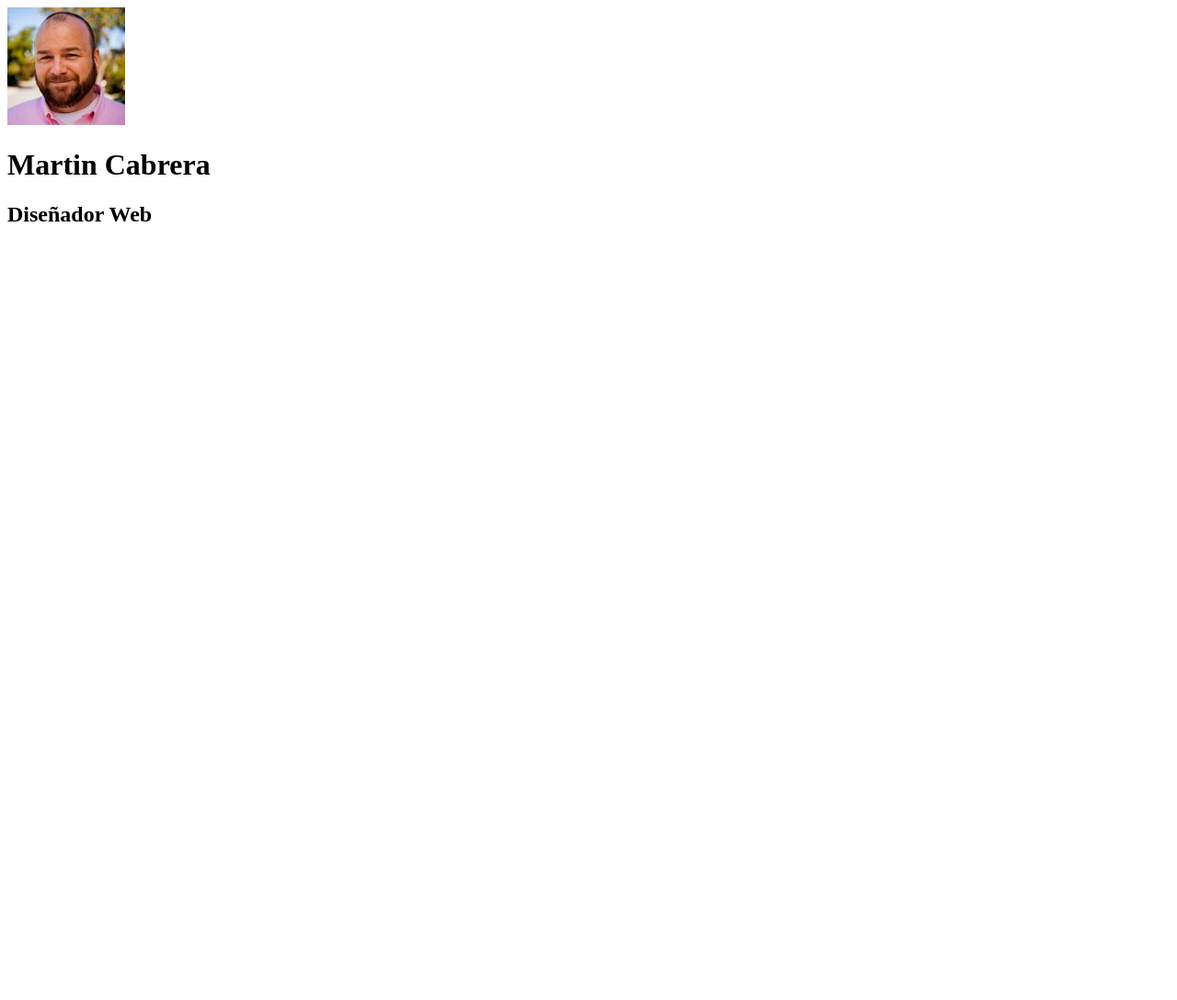
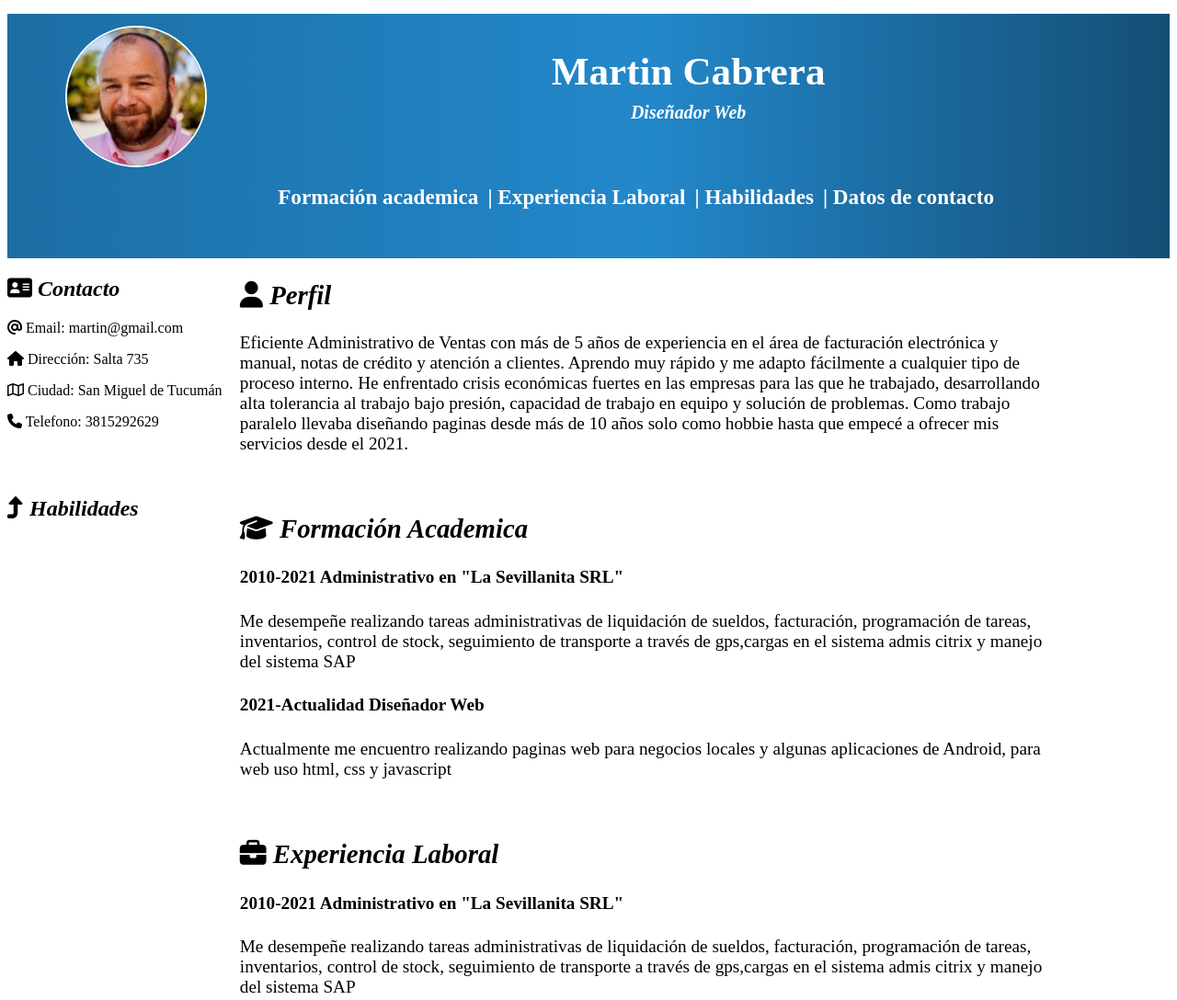
Before and after one commit to Padacan/cv, a plain HTML site: page index.html in a window 1280 px wide. Shown: the top 1088 px of the page at 92% size. Before the commit the page ends 800 px from the top, so only its background shows below. Drawn offline with Linux system fonts and the light colour scheme.

Commit message:
casi completa

```diff
--- a/css/estilo.css
+++ b/css/estilo.css
@@ -1,3 +1,73 @@
-encabezado {
-    background-color: #85B3FF;
+header {
+    height: 190px;
+    margin-top: 15px;
+    background: #1C6EA4;
+background: -moz-linear-gradient(left, #1C6EA4 0%, #2388CB 55%, #144E75 100%);
+background: -webkit-linear-gradient(left, #1C6EA4 0%, #2388CB 55%, #144E75 100%);
+background: linear-gradient(to right, #1C6EA4 0%, #2388CB 55%, #144E75 100%);
+
 }
+.fotito {
+    border-radius: 100%;
+    height: 150px;
+    width: 150px;
+    margin-top: 1%;
+    margin-left: 5%;
+    border: 2px solid white;
+    float: left;
+}
+
+.nombre-fotito {
+    color: white;
+    text-align:center;
+    font-size: 270%;
+    margin-top: 15px;
+    padding-top: 3%;
+
+
+}
+.profesion-fotito {
+    color: white;
+    text-align:center;
+    font-size: 125%;
+    margin-top: -20px;
+    font-style: italic;
+}
+nav {
+    height: 80px;
+    margin-top: -20px;
+    background: #1C6EA4;
+    background: -moz-linear-gradient(left, #1C6EA4 0%, #2388CB 55%, #144E75 100%);
+    background: -webkit-linear-gradient(left, #1C6EA4 0%, #2388CB 55%, #144E75 100%);
+    background: linear-gradient(to right, #1C6EA4 0%, #2388CB 55%, #144E75 100%);
+}
+ul {
+    list-style: none;
+    text-align:center;
+    margin-left: 5%;
+    font-weight: bold;
+}
+li {
+    display: inline;
+    color:white;
+    padding-left: 3px;
+    padding-right: 3px;
+    font-size: 145%;
+
+}
+a {
+    text-decoration:none;
+    color:white;
+}
+aside {
+    float: left;
+    width: 20%;
+}
+article {
+    width: 70%;
+    float: left;
+    font-size:120%;
+}
+.perfil{
+    font-style: italic;
+}
--- a/index.html
+++ b/index.html
@@ -5,30 +5,67 @@
     <meta http-equiv="X-UA-Compatible" content="IE=edge">
     <meta name="viewport" content="width=device-width, initial-scale=1.0">
     <title>Proyecto - Curriculum vitae</title>
-    <link rel="stylesheet" src="css/estilo.css">
+    <link rel="stylesheet" type="text/css" href="css/estilo.css">
+    <script src="https://kit.fontawesome.com/308165822a.js" crossorigin="anonymous"></script>
 </head>
 <body>
      <header>
-        <div id="encabezado">
-            <img src="img/66.jpg" alt="foto de perfil">
-            <h1>Martin Cabrera</h1>
-            <h2>Diseñador Web</h2>
-        </div>
-
+            <img class="fotito" src="img/66.jpg" alt="foto de perfil">
+            <h1 class="nombre-fotito">Martin Cabrera</h1>
+            <h2 class="profesion-fotito">Diseñador Web</h2>
      </header>
      <nav>
-
+       <ul>
+            <li> <a href="#formacion">Formación academica</a></li>
+            <li> <a href="#experiencia">  |     Experiencia Laboral</a></li>
+            <li> <a href="#habilidades">  |     Habilidades</a></li>
+            <li> <a href="#contacto">  |     Datos de contacto</a></li>
+       </ul>
      </nav>
      <aside>
-
+        <h2 class="perfil" id="#contacto"><i class="fa-solid fa-address-card"></i> Contacto</h2>
+        <p><i class="fa-solid fa-at"></i> Email: martin@gmail.com</p>
+        <p><i class="fa-solid fa-house"></i> Dirección: Salta 735</p>
+        <p><i class="fa-regular fa-map"></i> Ciudad: San Miguel de Tucumán</p>
+        <p><i class="fa-solid fa-phone"></i> Telefono: 3815292629</p>
+        <br>
+        <br>
+        <h2 class="perfil" id="habilidades"><i class="fa-solid fa-turn-up"></i> Habilidades</h2>
      </aside>
      <article>
+        <h2 class="perfil"><i class="fa-solid fa-user"></i> Perfil</h2>
+        <p class="miperfil">Eficiente Administrativo de Ventas con más de 5 años de experiencia en el área de
+                facturación electrónica y manual, notas de crédito y atención a clientes. Aprendo muy rápido y me adapto
+                fácilmente a cualquier tipo de proceso interno. He enfrentado crisis económicas fuertes en las empresas para
+                las que he trabajado, desarrollando alta tolerancia al trabajo bajo presión, capacidad de trabajo en equipo
+                y solución de problemas. Como trabajo paralelo llevaba diseñando paginas desde más de 10 años solo como hobbie hasta que
+                empecé a ofrecer mis servicios desde el 2021.</p>
+                <br>
+        <h2 class="perfil" id="formacion"><i class="fa-solid fa-graduation-cap"></i> Formación Academica</h2>
+        <h4> 2010-2021 Administrativo en "La Sevillanita SRL"</h4>
+        <p>Me desempeñe realizando tareas administrativas de liquidación de sueldos, facturación, programación de tareas, inventarios,
+            control de stock, seguimiento de transporte a través de gps,cargas en el sistema admis citrix y manejo del sistema SAP
+        </p>
+        <h4> 2021-Actualidad Diseñador Web</h4>
+        <p>Actualmente me encuentro realizando paginas web para negocios locales y algunas aplicaciones de Android, para web uso
+            html, css y javascript
+        </p>
+        <br>
+        <h2 class="perfil" id="experiencia"><i class="fa-solid fa-briefcase"></i> Experiencia Laboral</h2>
+        <h4> 2010-2021 Administrativo en "La Sevillanita SRL"</h4>
+        <p>Me desempeñe realizando tareas administrativas de liquidación de sueldos, facturación, programación de tareas, inventarios,
+            control de stock, seguimiento de transporte a través de gps,cargas en el sistema admis citrix y manejo del sistema SAP
+        </p>
+        <h4> 2021-Actualidad Diseñador Web</h4>
+        <p>Actualmente me encuentro realizando paginas web para negocios locales y algunas aplicaciones de Android, para web uso
+            html, css y javascript
+        </p>
 
      </article>
      <footer>
 
      </footer>
 
-    <script src="js/miscript.js"></script>
+    <!-- <script src="js/miscript.js"></script> -->
 </body>
 </html>
```
